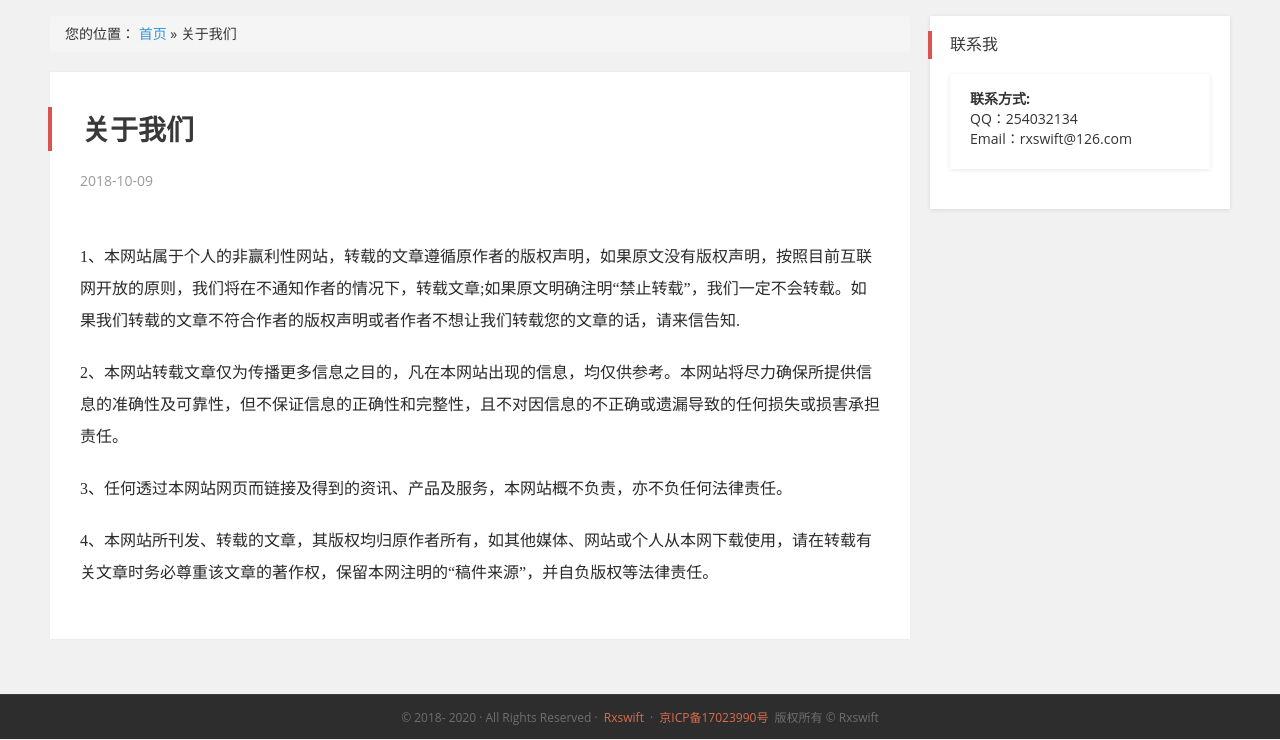
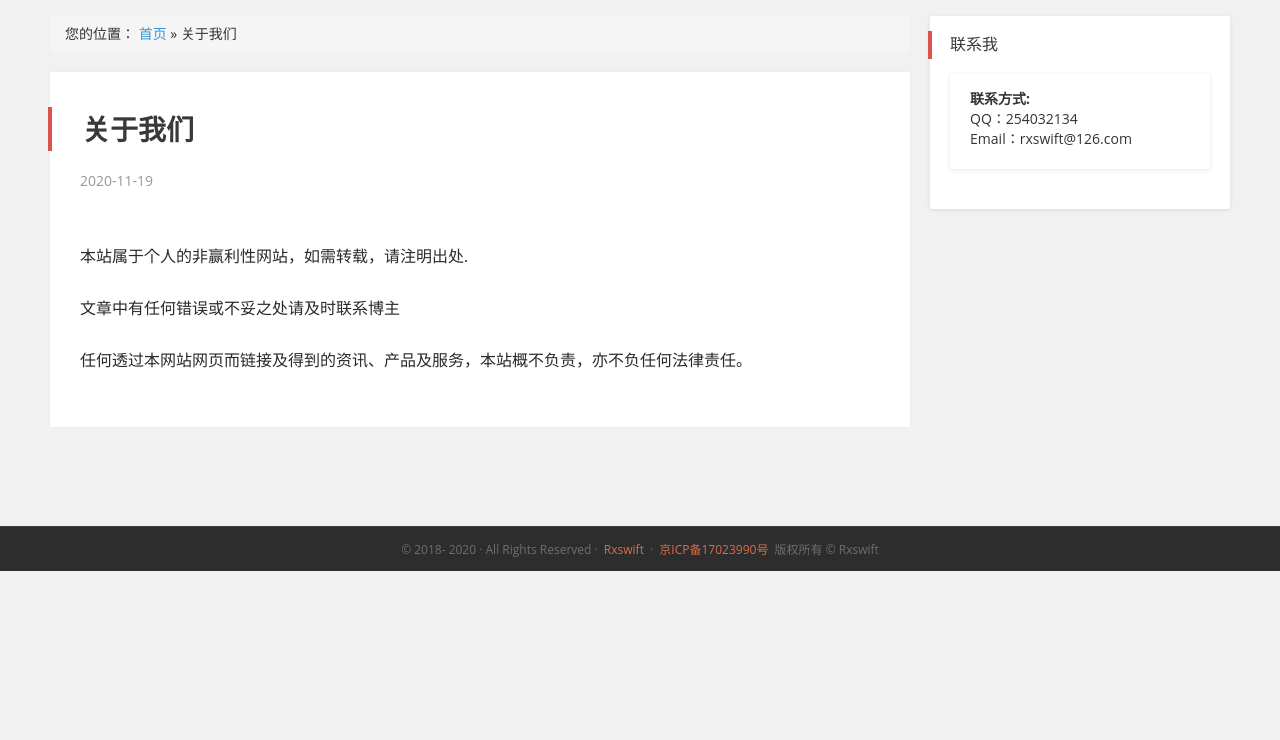
Before and after one commit to xingtianwuganqi/blog, a Django app: page /about/ in a window 1280 px wide. Shown: the part 74-814 px from the top of the page. After the commit the page ends 645 px from the top, so only its background shows below. Run offline with Django 3.2, Linux system fonts and the light colour scheme; data that the repository does not hold is empty; some libraries are stand-ins or nearby versions.

Commit message:
fix：修改个人说明

```diff
--- a/templates/base.html
+++ b/templates/base.html
@@ -6,8 +6,8 @@
 <meta http-equiv="x-dns-prefetch-control" content="on" />
 <meta http-equiv="X-UA-Compatible" content="IE=11,IE=10,IE=9,IE=8">
 <meta name="viewport" content="width=device-width, initial-scale=1.0, user-scalable=0, minimum-scale=1.0, maximum-scale=1.0">
-<meta name="apple-mobile-web-app-title" content="Hello,World">
-<title>Hello,World</title>
+<meta name="apple-mobile-web-app-title" content="Hello World">
+<title>Hello World</title>
 
 <link rel='stylesheet' id='bootstrap-css' href='{% static "css/bootstrap.min.css" %}' type='text/css' media='all'/>
 <link rel='stylesheet' id='fontawesome-css' href='{% static "css/font-awesome.min.css" %}' type='text/css' media='all'/>
@@ -15,8 +15,8 @@
 <link rel='stylesheet' id='raxus-css' href='{% static "css/raxus.css" %}' type='text/css' media='all'/>
 <link rel='stylesheet' id='open-social-style-css' href='{% static "css/os.css" %}' type='text/css' media='all'/>
 <meta name='robots' content='index,follow' />
-<meta name="keywords" content="互联网,产品经理,产品设计,用户体验,交互设计,网站运营,移动互联网">
-<meta name="description" content="聚焦互联网前沿资讯，网络精华内容，交流产品心得。 每天为你速递最新、最鲜、最有料的互联网科技资讯！">
+<meta name="keywords" content="">
+<meta name="description" content="">
 </head>
 
 <body class="home blog site-layout-2">
@@ -24,7 +24,7 @@
 <!-- 头部 -->
 <header class="fix-wrap" id="fix-wrap">
 <div class="fix-main clearfix pr" id="fix-main" _hover-ignore="1"> <a href="/" class="index-logo">
-    <img src="{% static "picture/black-logo.png" %}" alt="拓普Python学院,Python!"></a>
+    <img src="{% static "picture/black-logo.png" %}" alt="Hello World"></a>
 <nav class="nav fl">
     <ul id="fix-list" class="fix-list clearfix">
 
--- a/templates/page.html
+++ b/templates/page.html
@@ -5,13 +5,12 @@
 		<div class="breadcrumb">您的位置： <a itemprop="breadcrumb" href="/">首页</a> » <span class="current">关于我们</span></div>				<div class="post-main clearfix">
 			<h1 class="post-title">关于我们</h1>
 			<div class="post-con clearfix">
-				<div class="article-meta"> <span class="item">2018-10-09</span></div>
+				<div class="article-meta"> <span class="item">2020-11-19</span></div>
 				<article class="article-content">
-					<p>1、本网站属于个人的非赢利性网站，转载的文章遵循原作者的版权声明，如果原文没有版权声明，按照目前互联网开放的原则，我们将在不通知作者的情况下，转载文章;如果原文明确注明“禁止转载”，我们一定不会转载。如果我们转载的文章不符合作者的版权声明或者作者不想让我们转载您的文章的话，请来信告知.</p>
-<p>2、本网站转载文章仅为传播更多信息之目的，凡在本网站出现的信息，均仅供参考。本网站将尽力确保所提供信息的准确性及可靠性，但不保证信息的正确性和完整性，且不对因信息的不正确或遗漏导致的任何损失或损害承担责任。</p>
-<p>3、任何透过本网站网页而链接及得到的资讯、产品及服务，本网站概不负责，亦不负任何法律责任。</p>
-<p>4、本网站所刊发、转载的文章，其版权均归原作者所有，如其他媒体、网站或个人从本网下载使用，请在转载有关文章时务必尊重该文章的著作权，保留本网注明的“稿件来源”，并自负版权等法律责任。</p>
-
+                    <p></p>
+					<p>本站属于个人的非赢利性网站，如需转载，请注明出处.</p>
+                    <p>文章中有任何错误或不妥之处请及时联系博主</p>
+                    <p>任何透过本网站网页而链接及得到的资讯、产品及服务，本站概不负责，亦不负任何法律责任。</p>
 
 				</article>
 
```
